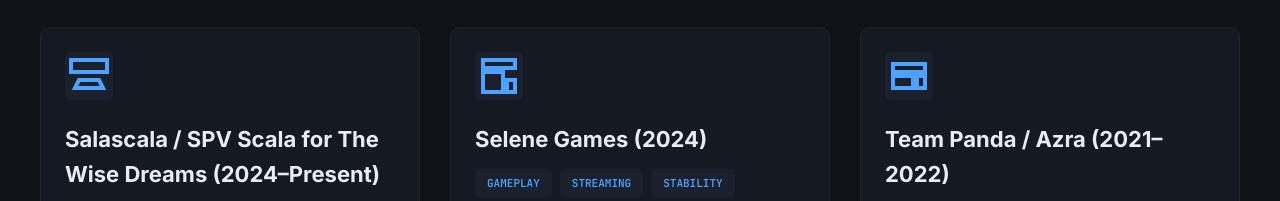
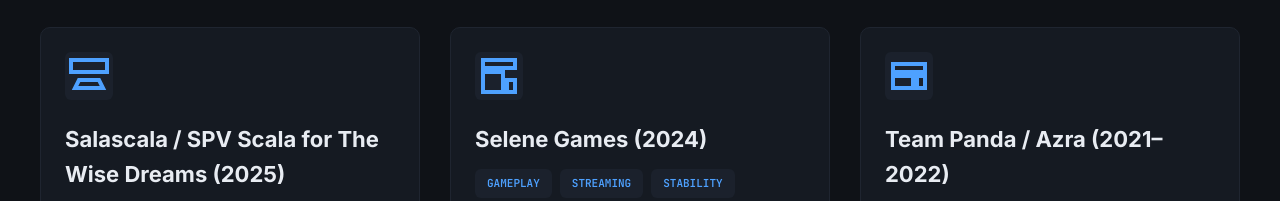
Before and after one commit to vicvasper/README, a plain HTML site: page index.html in a window 1280 px wide. Shown: the part 2860-3061 px from the top of the page. Drawn offline with Linux system fonts and the light colour scheme.

Commit message:
Update index.html

```diff
--- a/index.html
+++ b/index.html
@@ -733,7 +733,7 @@
                         <path d="M7 14h10l2 4H5z"></path>
                     </svg>
                     </div>
-                    <h3>Salascala / SPV Scala for The Wise Dreams (2024–Present)</h3>
+                    <h3>Salascala / SPV Scala for The Wise Dreams (2025)</h3>
                     <div class="project-tags">
                         <span class="tag">UNREAL DEV</span>
                         <span class="tag">VR & HANDTRACKING</span>
```
